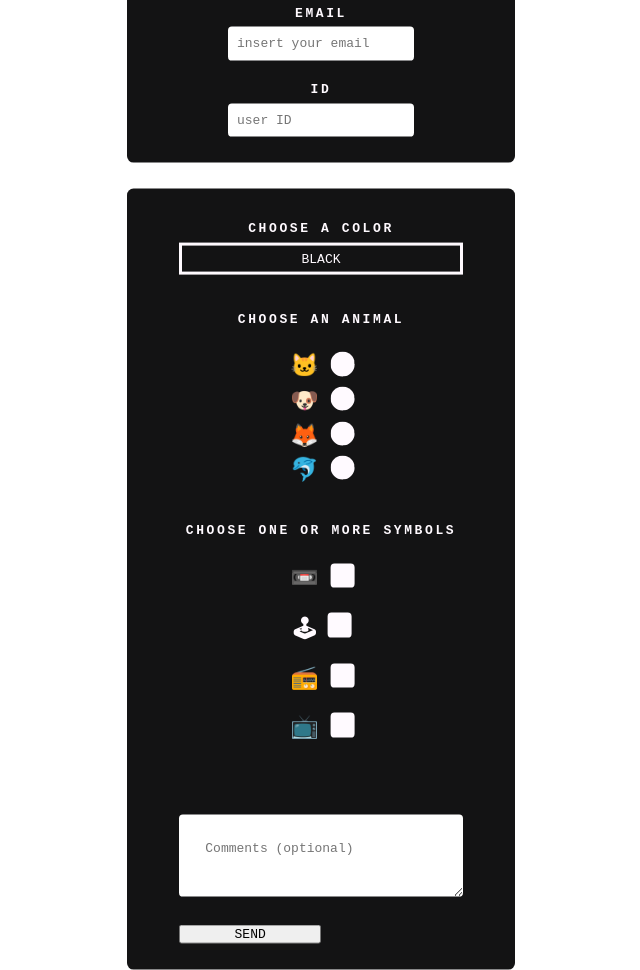
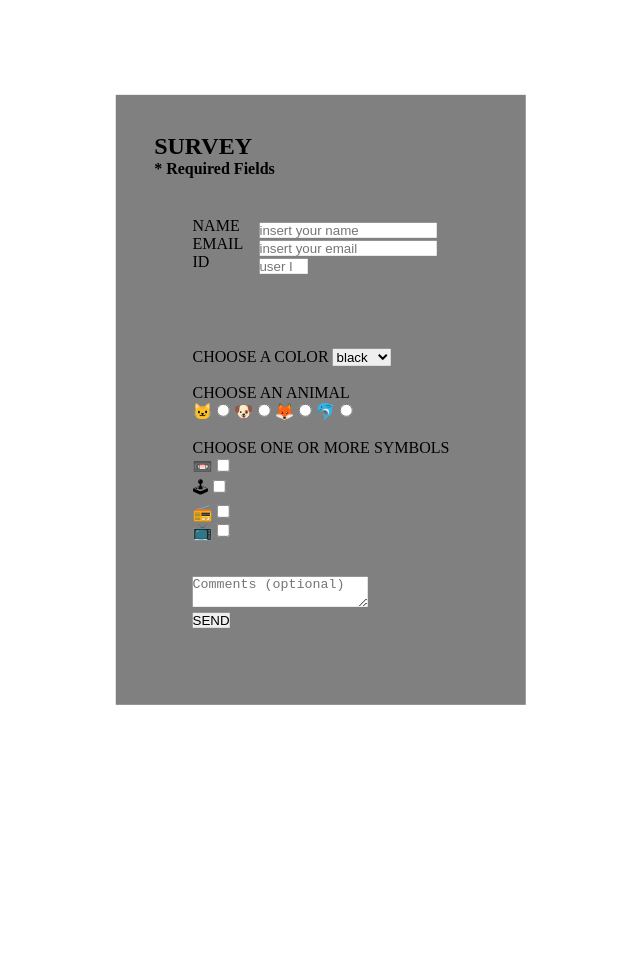
Before and after one commit to zerozero-username/survey-page, a plain HTML site: page index.html in a window 1280 px wide. Shown: the whole page, without its empty margins (319-959 px from the left). After the commit the page ends 800 px from the top, so only its background shows below. Drawn offline with Linux system fonts and the light colour scheme.

Commit message:
restarting layout

```diff
--- a/index.html
+++ b/index.html
@@ -11,59 +11,60 @@
     <link href="scss/grid.css" rel="stylesheet">
     <link href="scss/main.css" rel="stylesheet">
 </head>
-<body>
-    <form id="survey-form">
-        <fieldset class="main-style">
-            <section>
-                <h1 id="title">SURVEY</h1>
-                <p id="description">* Required fields</p>
+<body class="body">
+    <div class="page">
+        <form id="survey" class="form">
+            <fieldset class="fieldset card">
+                <section class="section card-content">
+                    <h1 id="title" class="title card-title">SURVEY</h1>
+                    <p id="description" class="description">* Required fields</p>
 
-                <fieldset class="contact">
-                    <label id="name-label" for="name">name</label>
-                    <input type="text" required placeholder="insert your name" id="name">
+                    <fieldset class="fieldset card-fields">
+                        <label id="name-label" for="name" class="card-label">name</label>
+                        <input type="text" class="txt" required placeholder="insert your name" id="name">
                         <br>
-                    <label id="email-label" for="email">email</label>
-                    <input type="email" required pattern="[a-z0-9._%+-]+@[a-z0-9.-]+\.[a-z]{2,}$" placeholder="insert your email" id="email">
+                        <label id="email-label" for="email" class="card-label">email</label>
+                        <input type="email" class="txt" required pattern="[a-z0-9._%+-]+@[a-z0-9.-]+\.[a-z]{2,}$" placeholder="insert your email" id="email">
                         <br>
-                    <label id="number-label" for="number">ID</label>
-                    <input type="number" required pattern=“^[0–9]$” min="1" max="99" placeholder="user ID" id="number">
+                        <label id="number-label" for="number" class="card-label">ID</label>
+                        <input type="number" class="txt" required pattern=“^[0–9]$” min="1" max="99" placeholder="user ID" id="number">
                     </fieldset>
-                <fieldset class="questions">
-                    <label>choose a color</label>
-                    <select id="dropdown">
-                        <option value="black">black</option>
-                        <option value="white">white</option>
-                        <option value="red">red</option>
-                        <option value="blue">blue</option>
-                        <option value="yellow">yellow</option>
+                    <fieldset class="fieldset card-fields">
+                        <label class="card-label">choose a color</label>
+                        <select id="dropdown" class="dropdown menu">
+                            <option value="black" class="menu-item">black</option>
+                            <option value="white" class="menu-item">white</option>
+                            <option value="red" class="menu-item">red</option>
+                            <option value="blue" class="menu-item">blue</option>
+                            <option value="yellow" class="menu-item">yellow</option>
                         </select>
                         <br><br>
-                    <label>choose an animal</label>
+                        <label class="card-label">choose an animal</label>
                         <br>
-                    <label class="icons" for="opt-1"> 🐱
-                    <input type="radio" value="cat" name="btn-radio" id="opt-1"></label>
-                    <label class="icons" for="opt-2"> 🐶
-                    <input type="radio" value="dog" name="btn-radio" id="opt-2"></label>
-                    <label class="icons" for="opt-3"> 🦊
-                    <input type="radio" value="fox" name="btn-radio" id="opt-3"></label>
-                    <label class="icons" for="opt-4"> 🐬
-                    <input type="radio" value="dolphin" name="btn-radio" id="opt-4"></label>
+                        <label class="card-icons" for="opt-1"> 🐱
+                        <input type="radio" class="radio" value="cat" name="btn-radio" id="opt-1"></label>
+                        <label class="card-icons" for="opt-2"> 🐶
+                        <input type="radio" class="radio" value="dog" name="btn-radio" id="opt-2"></label>
+                        <label class="card-icons" for="opt-3"> 🦊
+                        <input type="radio" class="radio" value="fox" name="btn-radio" id="opt-3"></label>
+                        <label class="card-icons" for="opt-4"> 🐬
+                        <input type="radio" class="radio" value="dolphin" name="btn-radio" id="opt-4"></label>
                         <br><br>
-                    <label>choose one or more symbols</label>
+                        <label class="card-label">choose one or more symbols</label>
                         <br>
-                    <label class="icons" for="check-1"> 📼
-                    <input type="checkbox" value="1" id="check-1" name="btn-check"></label>
+                        <label class="card-icons" for="check-1"> 📼
+                        <input type="checkbox" class="checkbox" value="1" id="check-1" name="btn-check"></label>
                         <br>
-                    <label class="icons" for="check-2"> 🕹
-                    <input type="checkbox" value="2" id="check-2" name="btn-check"></label>
+                        <label class="card-icons" for="check-2"> 🕹
+                        <input type="checkbox" class="checkbox" value="2" id="check-2" name="btn-check"></label>
                         <br>
-                    <label class="icons" for="check-3"> 📻
-                    <input type="checkbox" value="3" id="check-3" name="btn-check"></label>
+                        <label class="card-icons" for="check-3"> 📻
+                        <input type="checkbox" class="checkbox" value="3" id="check-3" name="btn-check"></label>
                         <br>
-                    <label class="icons" for="check-4"> 📺
-                    <input type="checkbox" value="4" id="check-4" name="btn-check"></label>
+                        <label class="card-icons" for="check-4"> 📺
+                        <input type="checkbox" class="checkbox" value="4" id="check-4" name="btn-check"></label>
                         <br><br><br>
-                    <textarea spellcheck="true"  class="comment-area" placeholder="Comments (optional)"></textarea>
+                        <textarea spellcheck="true"  class="card-txt-area" placeholder="Comments (optional)"></textarea>
                         <br>
                         <button type="submit" id="submit">SEND</button>
                     </fieldset>
@@ -72,7 +73,7 @@
             </fieldset>
         </form>
 
+    </div>
 
-<script src=""></script>
 </body>
 </html>
--- a/scss/grid.scss
+++ b/scss/grid.scss
@@ -1,34 +1,59 @@
 *,
-*::before,
-*::after {
-    box-sizing: border-box;
+*::after,
+*::before {
+	box-sizing: border-box;
+	margin: 0;
+	padding: 0;
+	border: 0;
+	list-style-type: none;
+	text-decoration: none;
 }
 
-html,
-body,
-form,
-fieldset,
-section,
-h1,
-p,
-label,
-input,
-select,
-option,
-button,
-textarea {
-    margin: 0;
-    padding: 0;
-    font-family: monospace;
-    font-size: 100%;
-    display: flex;
-    flex: 0 1 auto;
-    flex-flow: column wrap;
-    align-content: center;
-    justify-content: center;
+body {
+	height: 100% !important;
+	width: 100% !important;
 }
 
-button {
+.page {
+	display: inline-flex;
+	flex-direction: row;
+    flex-wrap: wrap;
     flex-grow: 1;
-    width: 50%;
+    justify-content: center;
+    text-align: justify;
+
+    .form {
+        position: absolute;
+        left: 50%;
+        top: 50%;
+        transform: translate(-50%,-50%);
+        background: grey;
+
+        .fieldset {
+            padding: 2.4rem;
+
+            .section {
+                display: flex;
+                flex-direction: column;
+                align-content: center;
+                justify-content: center;
+
+                .card-label {
+                    text-transform: uppercase;
+                    margin: 0.6rem 0 0.6rem 0;
+                }
+
+                .txt {
+                    position: absolute;
+                    margin: 0.4rem 0 0.4rem 0;
+                    left: 35%;
+                }
+            }
+
+            .description {
+                text-transform: capitalize;
+                font-weight: bolder;
+            }
+        }
+    }
 }
--- a/scss/main.scss
+++ /dev/null
@@ -1,131 +0,0 @@
-// color maps
-$main_colors: ('bg-color':#131314, 'fg-color':#fffaff);
-
-$accent-colors: ('a-accent-color':#3e92cc, 'b-accent-color':#d8315b, 'c-accent-color':#ffc13c);
-
-// functions
-@function main-color($key) {
-	@if color-map($main-colors, $key) {
-		@return map-get($main-colors, $key);
-	}
-}
-
-@function accent-color($key) {
-	@if color-map($accent-colors, $key) {
-		@return map-get($accent-colors, $key);
-	}
-}
-// mixins
-
-.main-style {
-	position: absolute;
-	top: 50%;
-	left: 50%;
-	transform: translate(-50%, -50%);
-	width: 100%;
-	padding: 2rem;
-	margin-top: 1.4rem;
-	border: none;
-
-	section {
-		padding: 1rem;
-
-		fieldset {
-			padding: 2rem 4rem 2rem 4rem;
-			margin: 1rem 0 1rem 0;
-			background: main-color(bg-color);
-			color: main-color(fg-color);
-			border: none;
-			border-radius: 0.5rem;
-			text-transform: uppercase;
-			font-weight: bolder;
-			letter-spacing: 0.2rem;
-
-			label {
-				display: inline-flex;
-				align-content: center;
-				justify-content: center;
-				flex-flow: row wrap;
-				margin: 0.5rem;
-
-				&.icons {
-					position: relative;
-					margin-top: -0.7rem;
-					font-size: 1.75rem;
-					top: 1rem;
-
-					input[type=radio] {
-						align-content: center;
-						margin: 1rem 0 0 0.5rem;
-						appearance: none;
-						border: dashed 0.3rem main-color(fg-color);
-						border-radius: 99rem;
-						background: main-color(fg-color);
-						width: 1.3rem;
-						height: 1.3rem;
-						justify-content: center;
-						top: 1rem;
-						transform: translate(0.2rem, -1rem);
-						transition: ease 0.5s;
-
-						&:checked {
-							background: accent-color(b-accent-color);
-							transition: ease-in 0.34s;
-						}
-
-						&:hover {
-							background: accent-color(a-accent-color);
-							transition: ease-in-out 0.5s;
-						}
-					}
-
-					input[type=checkbox] {
-						align-content: center;
-						margin: 1rem 0 0 0.5rem;
-						appearance: none;
-						border: solid 0.3rem main-color(fg-color);
-						background: main-color(fg-color);
-						width: 1.3rem;
-						height: 1.3rem;
-						justify-content: center;
-						top: 1rem;
-						transform: translate(0.2rem, -1rem);
-						transition: ease 0.5s;
-
-						&:checked {
-							background: accent-color(a-accent-color);
-							transition: ease-in 0.34s;
-						}
-
-						&:hover {
-							background: accent-color(c-accent-color);
-							transition: ease-in-out 0.5s;
-						}
-					}
-				}
-			}
-
-			select {
-				appearance: none;
-                border: solid 0.3rem main-color(fg-color);
-                padding: 0.45rem;
-				background: main-color(bg-color);
-                color: main-color(fg-color);
-                text-transform: uppercase;
-			}
-
-			input {
-				border: none;
-				border-radius: 0.3rem;
-				padding: 0.7rem;
-			}
-
-			textarea {
-				border: none;
-				border-radius: 0.3rem;
-				padding: 2rem;
-				margin: 2rem 0 1rem 0;
-			}
-		}
-	}
-}
```
Also changed, not shown: scss/grid.css, scss/main.css, 2 other files. Lines whose indentation alone changed are shown as unchanged.
